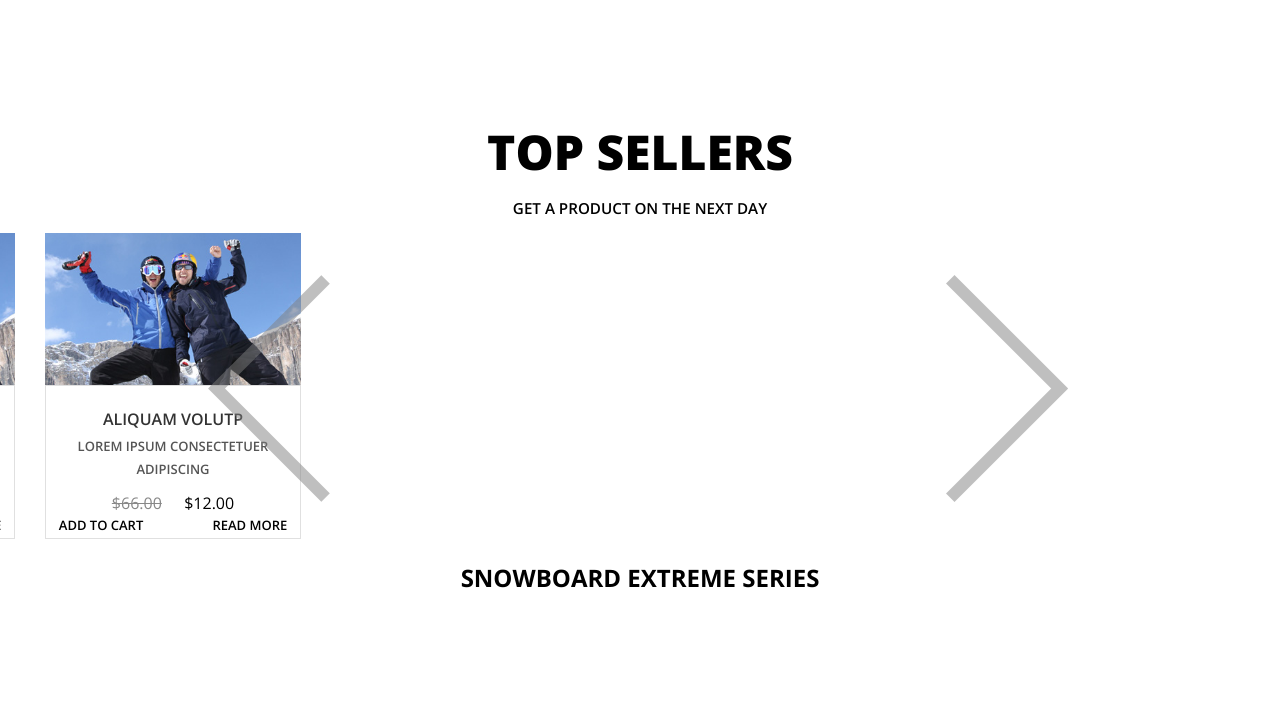
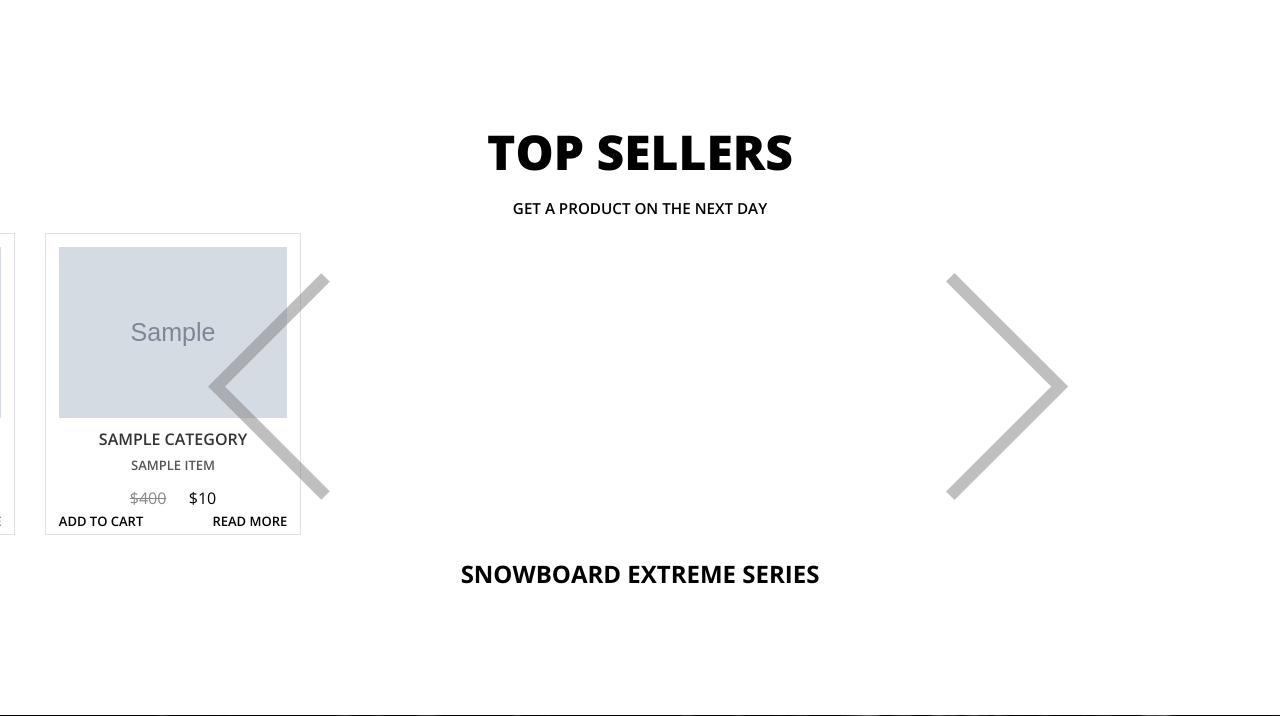
Before and after one commit to welel/airsoft-shop-website, a Django app: template shop/main/templates/index.html in a window 1280 px wide. Shown: the part 785-1501 px from the top of the page. Run offline with Django 3.2, Linux system fonts and the light colour scheme; tables that the repository leaves empty hold one stand-in row (values such as "Sample post"); the template is opened without the code that fills it: values that come from a table or form of the project are taken from there, most other values are stand-ins (such as "Sample title", 1, 10 or a date in 2020); grey boxes marked "Sample" are stand-in pictures; some libraries are stand-ins or nearby versions.

Commit message:
Changed url path for single page for Item.

```diff
--- a/shop/main/templates/index.html
+++ b/shop/main/templates/index.html
@@ -62,14 +62,17 @@
 		<h2>top sellers</h2>
 		<p>get a product on the next day</p>
 			<ul id="flexiselDemo3">
-			<!-- TODO -->
+				{% for item in items %}
 					<div class="col-md-4">
-					<img src="{% static 'images/s3.jpg' %}" class="img-responsive" alt=""/>
-					<div class="shop_desc"><a href="single.html">
-						</a><h3><a href="single.html"></a><a href="#">aliquam volutp</a></h3>
-						<p>Lorem ipsum consectetuer adipiscing </p>
-						<span class="reducedfrom">$66.00</span>
-						<span class="actual">$12.00</span><br>
+
+						<div class="shop_desc">
+							<a href="{% url 'item_detail' category=item.category slug=item.slug %}">
+								<img src="{{ item.image.url }}" class="img-responsive" alt=""/>
+							</a>
+							<h3><a href="#"></a><a href="#">{{ item.category }}</a></h3>
+							<p>{{ item.title }}</p>
+							<span class="reducedfrom">$400</span>
+							<span class="actual">${{ item.price }}</span><br>
 							<ul class="buttons">
 								<li class="cart"><a href="#">Add To Cart</a></li>
 								<li class="shop_btn"><a href="#">Read More</a></li>
@@ -77,7 +80,7 @@
 							</ul>
 						</div>
 					</div>
-
+				{% endfor %}
 			</ul>
 	<h3>SnowBoard Extreme Series</h3>
 		<script type="text/javascript">
--- a/shop/main/urls.py
+++ b/shop/main/urls.py
@@ -1,10 +1,10 @@
 from django.urls import path
-from .views import index, ProductDetailView
+from .views import index, ItemDetailView
 
 
 urlpatterns = [
     path('', index, name='index'),
-    path('products/<str:ct_model>/<str:slug>/', ProductDetailView.as_view(),
-            name='product_detail'
+    path('<str:category>/<str:slug>/', ItemDetailView.as_view(),
+            name='item_detail'
     ),
 ]
```
Also changed, not shown: shop/main/views.py (+8 -5 lines). Lines whose indentation alone changed are shown as unchanged.
